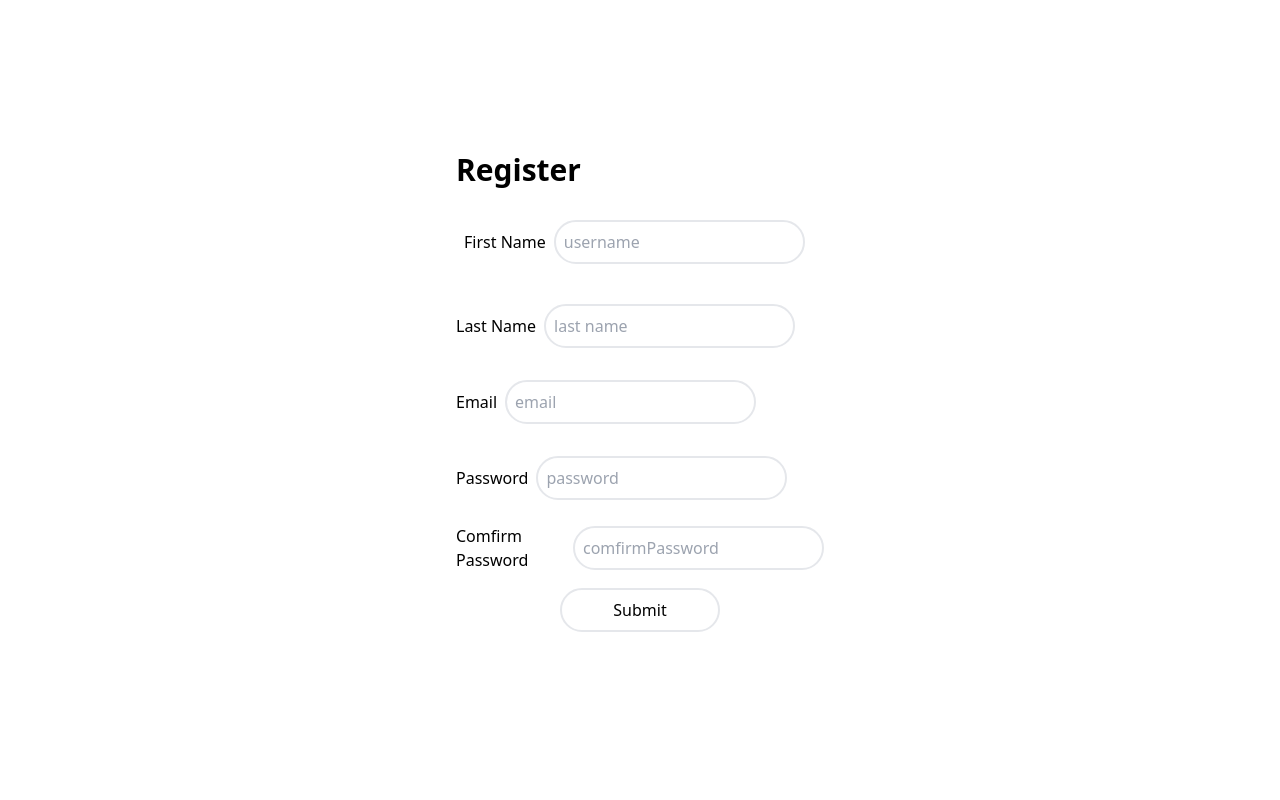
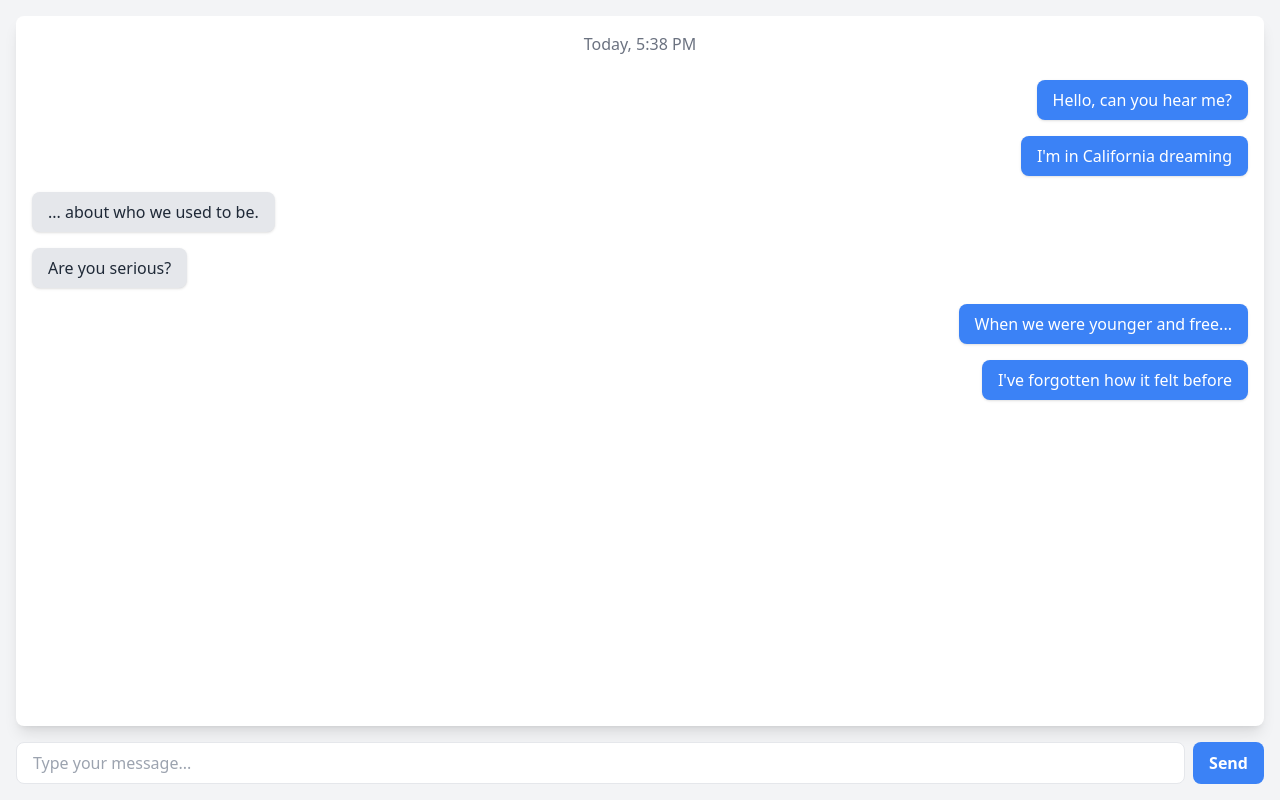
Before and after one commit to MsMalunguza/Group-4-project, a React (Create React App) app: page / in a window 1280 px wide. Built offline with nearby package versions, Linux system fonts and the light colour scheme.

Commit message:
created 2 features, messaging feature & Contact Us, with one static page(ABOUT US)

```diff
--- a/src/App.js
+++ b/src/App.js
@@ -27,6 +27,9 @@ import Register from "./Components/LogIn/Register";
 import LogIn from "./Components/LogIn/LogIn";
 import LogIn2 from "./Components/LogIn/LogIn2";
 import Register2 from "./Components/LogIn/Register2";
+import Contact from "./pages/contact";
+import About from "./pages/about";
+import Messaging from "./pages/message";
 
 function App() {
   return (
@@ -34,7 +37,11 @@ function App() {
       {/* <Register></Register> */}
       {/* <LogIn></LogIn>*/}
       {/*<LogIn2></LogIn2>*/}
-      <Register2></Register2>
+      {/*<Register2></Register2> */}
+      {/*<Contact></Contact> */}
+      {/*<About></About> */}
+      <Messaging></Messaging>
+
     </div>
   );
 }
--- a/src/pages/about.jsx
+++ b/src/pages/about.jsx
@@ -0,0 +1,41 @@
+import React from 'react';
+
+function About() {
+  return (
+    <div className="bg-gray-100 min-h-screen flex flex-col items-center justify-center">
+      <div className="w-full max-w-5xl p-8 bg-white rounded-lg shadow-lg">
+        <div className="text-center mb-12">
+          <h1 className="text-4xl font-bold text-gray-800">OUR COMPANY</h1>
+        </div>
+        <div className="text-center mb-8">
+          <h2 className="text-2xl font-semibold text-gray-700">THE BUSINESS OF GOOD FOOD</h2>
+          <p className="mt-4 text-gray-600">
+            When Chipotle opened its first restaurant in 1993, the idea was simple: show that food served fast didn’t have to be a "fast-food" experience. Using high-quality raw ingredients, classic cooking techniques, and distinctive interior design, we brought features from the realm of fine dining to the world of quick-service restaurants.
+          </p>
+          <p className="mt-4 text-gray-600">
+            Over 23 years later, our devotion to seeking out the very best ingredients we can—raised with respect for animals, farmers, and the environment—remains at the core of our commitment to Food With Integrity. And as we’ve grown, our mission has expanded to ensuring that better food is accessible to everyone.
+          </p>
+          <button className="mt-6 px-6 py-3 text-white bg-indigo-600 rounded-lg hover:bg-indigo-700">FOOD WITH INTEGRITY</button>
+        </div>
+        <div className="flex flex-col md:flex-row md:space-x-8">
+          <div className="flex-1 p-4 bg-gray-200 rounded-lg">
+            <h3 className="text-xl font-semibold text-gray-800">GET YOUR CAREER ROLLING AT CHIPOTLE</h3>
+            <p className="mt-2 text-gray-600">
+              We’re growing quickly and are always looking for great new people to add to our team.
+            </p>
+            <a href="/careers" className="mt-4 text-indigo-600">Browse Careers</a>
+          </div>
+          <div className="flex-1 p-4 bg-gray-200 rounded-lg mt-4 md:mt-0">
+            <h3 className="text-xl font-semibold text-gray-800">INVESTORS</h3>
+            <p className="mt-2 text-gray-600">
+              Visit our Investor Relations portal for more detailed information including earnings calls and annual reports.
+            </p>
+            <a href="/investors" className="mt-4 text-indigo-600">Investor Links</a>
+          </div>
+        </div>
+      </div>
+    </div>
+  );
+}
+
+export default About;
--- a/src/pages/contact.js
+++ b/src/pages/contact.js
@@ -0,0 +1,37 @@
+import React from "react";
+
+function Contact() {
+  return (
+    <div className="flex flex-col items-center justify-center min-h-screen bg-gray-100">
+      <div className="w-full max-w-4xl p-8 bg-white rounded-lg shadow-lg">
+        <h1 className="text-3xl font-bold text-center text-gray-800 mb-6">Contact Us</h1>
+        <p className="text-center text-gray-600 mb-6">
+          Need to get in touch with us? Either fill out the form with your inquiry or find the <a href="mailto:support@example.com" className="text-indigo-600">department email</a> you'd like to contact below.
+        </p>
+        <form className="space-y-6">
+          <div className="flex flex-col md:flex-row md:space-x-4">
+            <div className="flex-1">
+              <label className="block text-gray-700">First name*</label>
+              <input type="text" className="w-full px-4 py-2 mt-2 border rounded-lg focus:outline-none focus:ring-2 focus:ring-indigo-600" placeholder="First name" required />
+            </div>
+            <div className="flex-1 mt-4 md:mt-0">
+              <label className="block text-gray-700">Last name*</label>
+              <input type="text" className="w-full px-4 py-2 mt-2 border rounded-lg focus:outline-none focus:ring-2 focus:ring-indigo-600" placeholder="Last name" required />
+            </div>
+          </div>
+          <div>
+            <label className="block text-gray-700">Email*</label>
+            <input type="email" className="w-full px-4 py-2 mt-2 border rounded-lg focus:outline-none focus:ring-2 focus:ring-indigo-600" placeholder="Email" required />
+          </div>
+          <div>
+            <label className="block text-gray-700">What can we help you with?</label>
+            <textarea className="w-full px-4 py-2 mt-2 border rounded-lg focus:outline-none focus:ring-2 focus:ring-indigo-600" rows="4" placeholder="Your message"></textarea>
+          </div>
+          <button type="submit" className="w-full px-4 py-2 font-bold text-white bg-indigo-600 rounded-lg hover:bg-indigo-700 focus:outline-none focus:ring-2 focus:ring-indigo-600">Submit</button>
+        </form>
+      </div>
+    </div>
+  );
+}
+
+export default Contact;
--- a/src/pages/message.js
+++ b/src/pages/message.js
@@ -0,0 +1,59 @@
+import React, { useState } from 'react';
+
+function Messaging() {
+  const [messages, setMessages] = useState([
+    { id: 1, text: 'Hello, can you hear me?', sender: 'me', timestamp: 'Today, 5:38 PM' },
+    { id: 2, text: 'I\'m in California dreaming', sender: 'me', timestamp: 'Today, 5:38 PM' },
+    { id: 3, text: '... about who we used to be.', sender: 'them', timestamp: 'Today, 5:38 PM' },
+    { id: 4, text: 'Are you serious?', sender: 'them', timestamp: 'Today, 5:38 PM' },
+    { id: 5, text: 'When we were younger and free...', sender: 'me', timestamp: 'Today, 5:38 PM' },
+    { id: 6, text: 'I\'ve forgotten how it felt before', sender: 'me', timestamp: 'Today, 5:38 PM' },
+  ]);
+
+  const [newMessage, setNewMessage] = useState('');
+
+  const handleSendMessage = () => {
+    if (newMessage.trim() !== '') {
+      const newMsg = {
+        id: messages.length + 1,
+        text: newMessage,
+        sender: 'me',
+        timestamp: new Date().toLocaleTimeString([], { hour: '2-digit', minute: '2-digit' }),
+      };
+      setMessages([...messages, newMsg]);
+      setNewMessage('');
+    }
+  };
+
+  return (
+    <div className="flex flex-col h-screen p-4 bg-gray-100">
+      <div className="flex-grow overflow-auto bg-white rounded-lg shadow-lg p-4">
+        <div className="mb-4 text-center text-gray-500">{messages[0].timestamp}</div>
+        {messages.map(message => (
+          <div key={message.id} className={`flex ${message.sender === 'me' ? 'justify-end' : 'justify-start'}`}>
+            <div className={`max-w-xs px-4 py-2 my-2 rounded-lg shadow ${message.sender === 'me' ? 'bg-blue-500 text-white' : 'bg-gray-200 text-gray-800'}`}>
+              {message.text}
+            </div>
+          </div>
+        ))}
+      </div>
+      <div className="mt-4 flex">
+        <input
+          type="text"
+          value={newMessage}
+          onChange={(e) => setNewMessage(e.target.value)}
+          className="flex-grow px-4 py-2 mr-2 border rounded-lg focus:outline-none focus:ring-2 focus:ring-blue-500"
+          placeholder="Type your message..."
+        />
+        <button
+          onClick={handleSendMessage}
+          className="px-4 py-2 font-bold text-white bg-blue-500 rounded-lg hover:bg-blue-700 focus:outline-none focus:ring-2 focus:ring-blue-500"
+        >
+          Send
+        </button>
+      </div>
+    </div>
+  );
+}
+
+export default Messaging;
```
